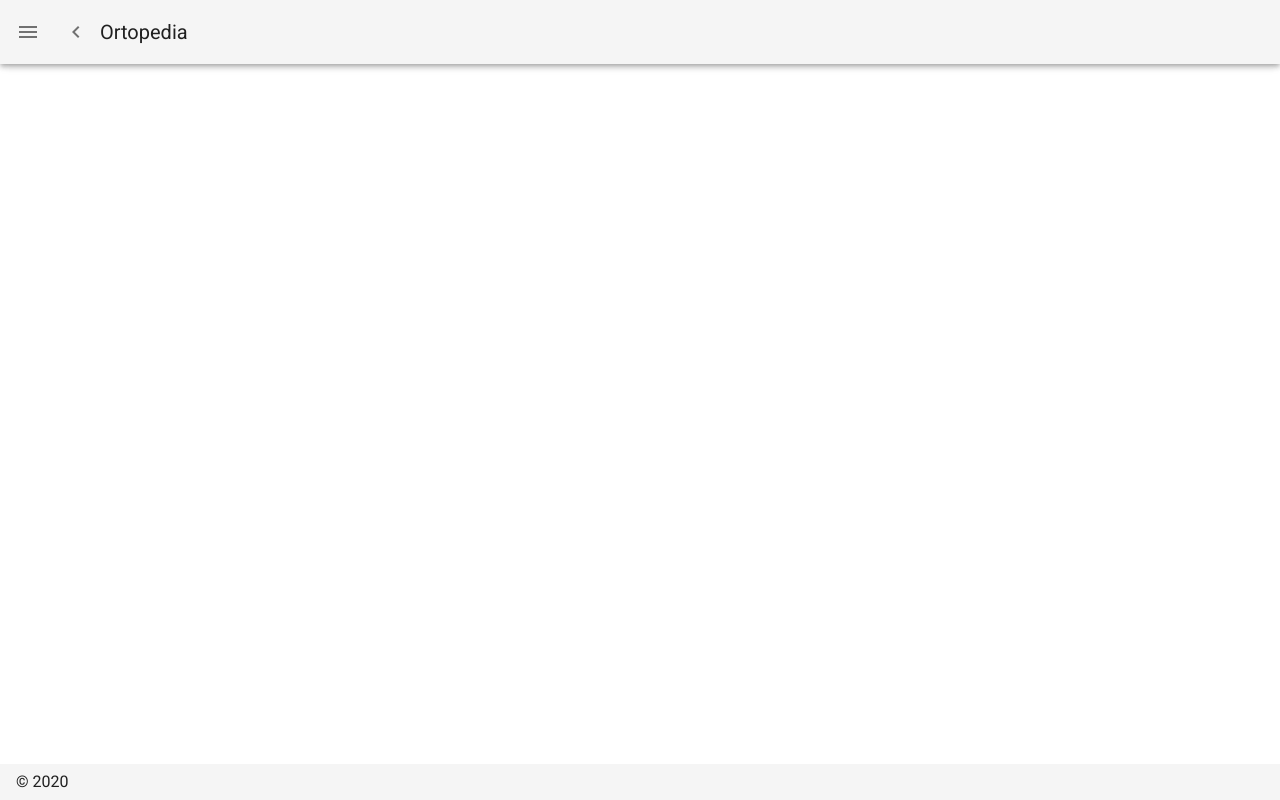
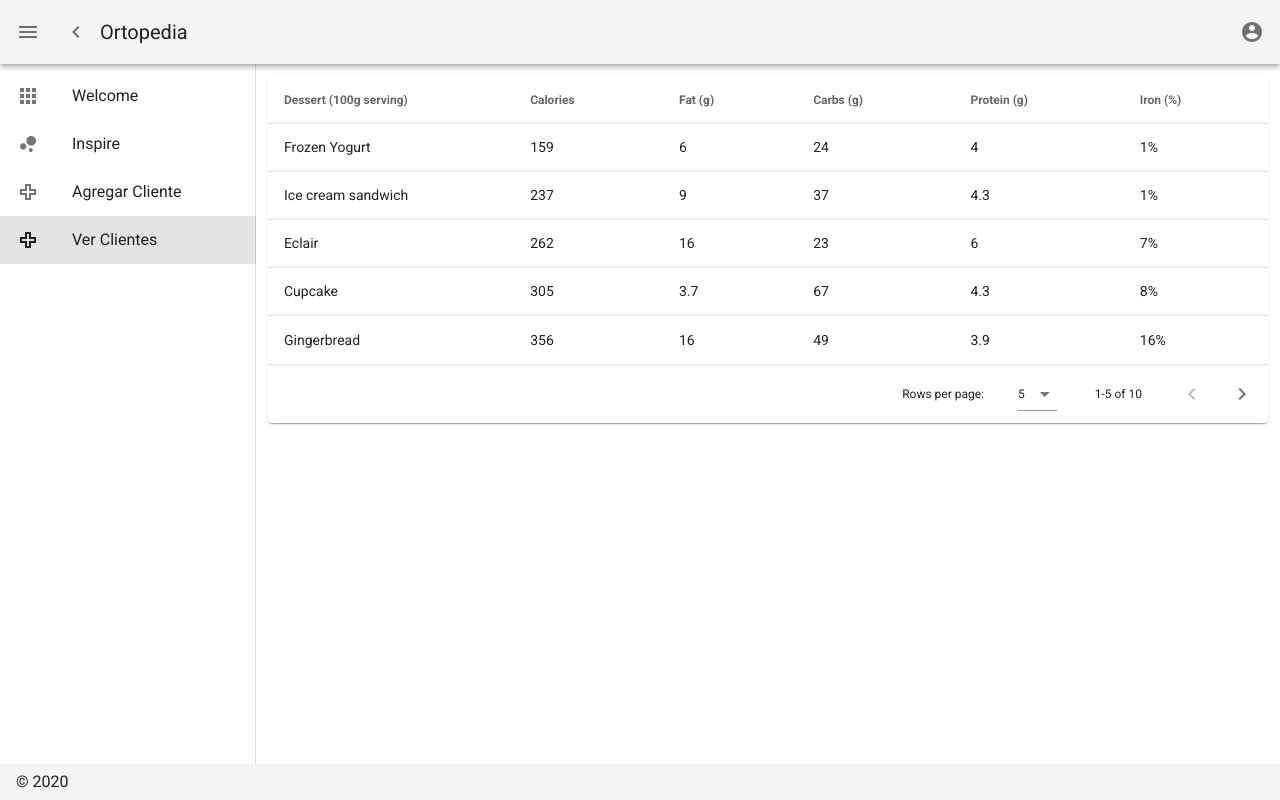
Before and after one commit to francocava/Ortopedia-FrontEnd, a Nuxt app: page /prueba in a window 1280 px wide. Before the commit this address had no page. Built offline with nearby package versions, Linux system fonts and the light colour scheme.

Commit message:
mejoro el drawer y el form

```diff
--- a/layouts/default.vue
+++ b/layouts/default.vue
@@ -3,9 +3,10 @@
     <v-navigation-drawer
       v-model="drawer"
       :mini-variant="miniVariant"
-      :clipped="clipped"
       fixed
+      permanent
       app
+      clipped
     >
       <v-list>
         <v-list-item
@@ -25,7 +26,7 @@
       </v-list>
     </v-navigation-drawer>
     <v-app-bar
-      :clipped-left="clipped"
+      clipped-left
       fixed
       app
     >
@@ -36,20 +37,10 @@
       >
         <v-icon>mdi-{{ `chevron-${miniVariant ? 'right' : 'left'}` }}</v-icon>
       </v-btn>
-      <!-- <v-btn
-        icon
-        @click.stop="clipped = !clipped"
-      >
-        <v-icon>mdi-application</v-icon>
-      </v-btn> -->
-      <!-- <v-btn
-        icon
-        @click.stop="fixed = !fixed"
-      >
-        <v-icon>mdi-minus</v-icon>
-      </v-btn> -->
-      <v-toolbar-title v-text="title" />
+
+      <v-toolbar-title v-text="title"/>
       <v-spacer />
+      <v-icon>mdi-account-circle</v-icon>
     </v-app-bar>
     <v-main>
       <v-container>
@@ -82,9 +73,14 @@ export default {
           to: '/inspire'
         },
         {
-          icon: 'mdi-apps',
+          icon: 'mdi-plus-outline',
           title: 'Agregar Cliente',
           to: '/cliente'
+        },
+        {
+          icon: 'mdi-plus-outline',
+          title: 'Ver Clientes',
+          to: '/prueba'
         }
       ],
       miniVariant: false,
--- a/pages/cliente.vue
+++ b/pages/cliente.vue
@@ -1,7 +1,6 @@
 <template>
   <v-layout>
-    <v-card elevation="5" outlined>
-       <v-col class="d-flex align-center">
+       <v-col class="d-flex align-center justify-md-center">
       <div class="text-center">
       <v-card-title>Ingresar Cliente Nuevo</v-card-title>
       <v-form ref="form" v-model="valid" lazy-validation>
@@ -20,6 +19,7 @@
         ></v-text-field>
 
         <v-text-field
+          type="number"
           v-model="dni"
           :rules="dniRules"
           label="DNI"
@@ -47,7 +47,6 @@
       </v-form>
       </div>
        </v-col>
-    </v-card>
   </v-layout>
 </template>
 
@@ -68,7 +67,6 @@
       dni:'',
       dniRules: [
         v => !!v || 'Falta el DNI del cliente',
-        //regla para que solo entren numeros
       ],
       select: null,
       items: [
--- /dev/null
+++ b/pages/prueba.vue
@@ -0,0 +1,112 @@
+<template>
+  <v-data-table
+    :headers="headers"
+    :items="desserts"
+    :items-per-page="5"
+    class="elevation-1"
+  ></v-data-table>
+</template>
+
+<script>
+  export default {
+    data () {
+      return {
+        headers: [
+          {
+            text: 'Dessert (100g serving)',
+            align: 'start',
+            sortable: false,
+            value: 'name',
+          },
+          { text: 'Calories', value: 'calories' },
+          { text: 'Fat (g)', value: 'fat' },
+          { text: 'Carbs (g)', value: 'carbs' },
+          { text: 'Protein (g)', value: 'protein' },
+          { text: 'Iron (%)', value: 'iron' },
+        ],
+        desserts: [
+          {
+            name: 'Frozen Yogurt',
+            calories: 159,
+            fat: 6.0,
+            carbs: 24,
+            protein: 4.0,
+            iron: '1%',
+          },
+          {
+            name: 'Ice cream sandwich',
+            calories: 237,
+            fat: 9.0,
+            carbs: 37,
+            protein: 4.3,
+            iron: '1%',
+          },
+          {
+            name: 'Eclair',
+            calories: 262,
+            fat: 16.0,
+            carbs: 23,
+            protein: 6.0,
+            iron: '7%',
+          },
+          {
+            name: 'Cupcake',
+            calories: 305,
+            fat: 3.7,
+            carbs: 67,
+            protein: 4.3,
+            iron: '8%',
+          },
+          {
+            name: 'Gingerbread',
+            calories: 356,
+            fat: 16.0,
+            carbs: 49,
+            protein: 3.9,
+            iron: '16%',
+          },
+          {
+            name: 'Jelly bean',
+            calories: 375,
+            fat: 0.0,
+            carbs: 94,
+            protein: 0.0,
+            iron: '0%',
+          },
+          {
+            name: 'Lollipop',
+            calories: 392,
+            fat: 0.2,
+            carbs: 98,
+            protein: 0,
+            iron: '2%',
+          },
+          {
+            name: 'Honeycomb',
+            calories: 408,
+            fat: 3.2,
+            carbs: 87,
+            protein: 6.5,
+            iron: '45%',
+          },
+          {
+            name: 'Donut',
+            calories: 452,
+            fat: 25.0,
+            carbs: 51,
+            protein: 4.9,
+            iron: '22%',
+          },
+          {
+            name: 'KitKat',
+            calories: 518,
+            fat: 26.0,
+            carbs: 65,
+            protein: 7,
+            iron: '6%',
+          },
+        ],
+      }
+    },
+  }
+</script>
```
